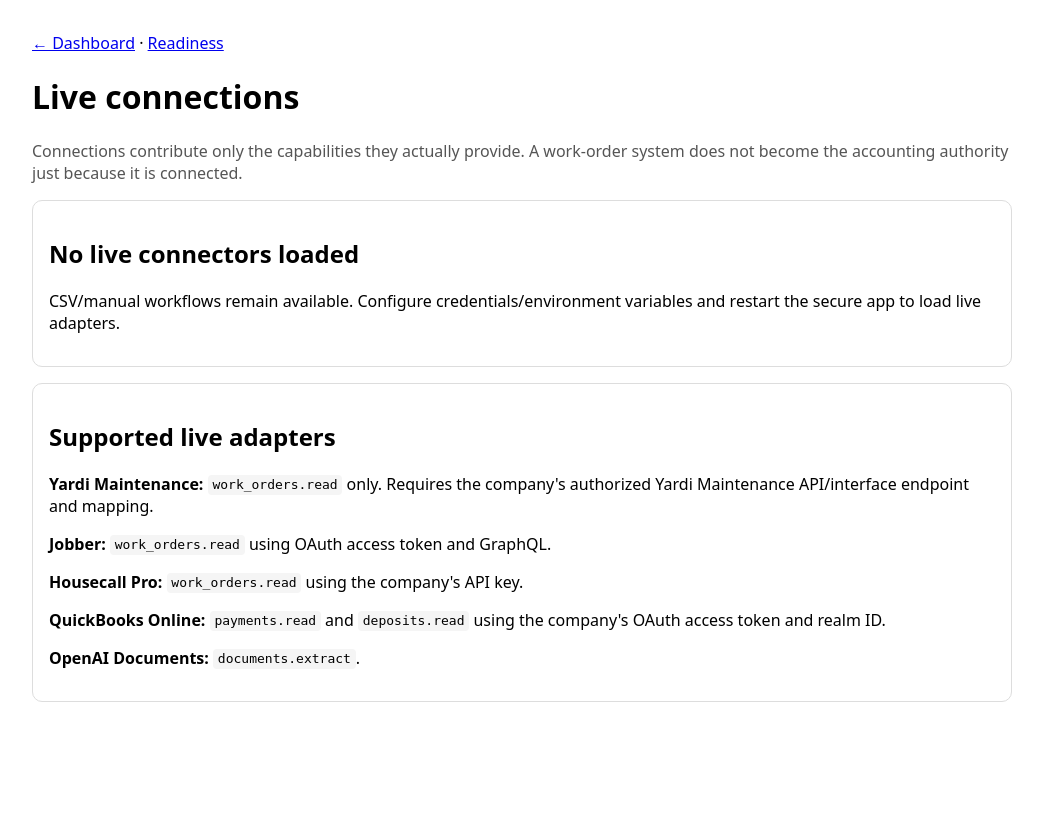
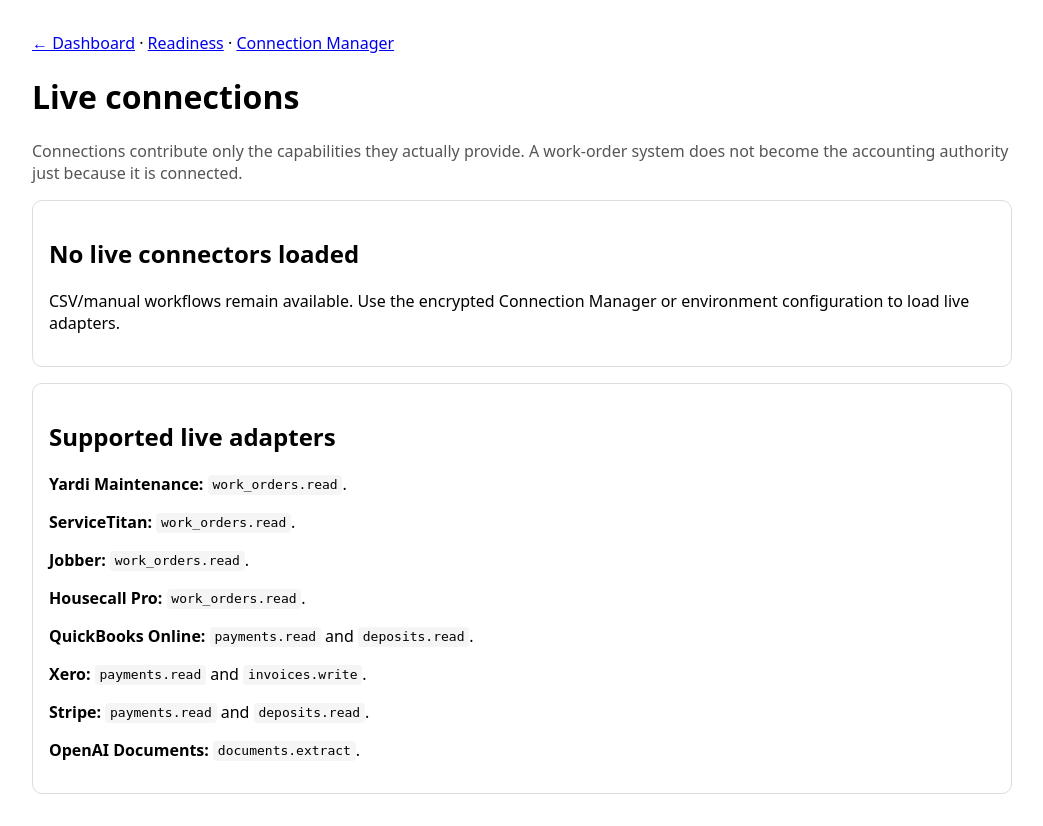
Before and after one commit to noeticanlabs/Bookkeeping-assistant-, a Flask app: template templates/connections.html in a window 1280 px wide. Shown: the whole page, without its empty margins (118-1161 px from the left). Before the commit the page ends 702 px from the top, so only its background shows below. Run offline with Flask 3, Linux system fonts and the light colour scheme; the template is opened without the code that fills it, so the values that code supplies are empty.

Commit message:
Link encrypted connection manager and expand adapter list

```diff
--- a/templates/connections.html
+++ b/templates/connections.html
@@ -1,10 +1,10 @@
 <!doctype html>
 <html lang="en"><head><meta charset="utf-8"><meta name="viewport" content="width=device-width,initial-scale=1"><title>Connections — Bookkeeper Assistant</title>
 <style>body{font-family:system-ui,sans-serif;max-width:980px;margin:2rem auto;padding:0 1rem}.card{border:1px solid #ddd;border-radius:10px;padding:1rem;margin:1rem 0}.cap{display:inline-block;background:#eef3f8;border-radius:999px;padding:.25rem .55rem;margin:.15rem;font-size:.9rem}.muted{color:#555}code{background:#f5f5f5;padding:.15rem .3rem;border-radius:4px}</style></head>
-<body><p><a href="/">← Dashboard</a> · <a href="/readiness">Readiness</a></p><h1>Live connections</h1>
+<body><p><a href="/">← Dashboard</a> · <a href="/readiness">Readiness</a> · <a href="/settings/connections/manage">Connection Manager</a></p><h1>Live connections</h1>
 <p class="muted">Connections contribute only the capabilities they actually provide. A work-order system does not become the accounting authority just because it is connected.</p>
 {% if connectors %}
 {% for c in connectors %}<section class="card"><h2>{{c.name}}</h2><p class="muted">{{c.class_name}}</p>{% if c.capabilities %}{% for cap in c.capabilities %}<span class="cap">{{cap}}</span>{% endfor %}{% else %}<p>No declared capabilities; legacy method inference is in use.</p>{% endif %}</section>{% endfor %}
-{% else %}<section class="card"><h2>No live connectors loaded</h2><p>CSV/manual workflows remain available. Configure credentials/environment variables and restart the secure app to load live adapters.</p></section>{% endif %}
-<section class="card"><h2>Supported live adapters</h2><p><strong>Yardi Maintenance:</strong> <code>work_orders.read</code> only. Requires the company's authorized Yardi Maintenance API/interface endpoint and mapping.</p><p><strong>Jobber:</strong> <code>work_orders.read</code> using OAuth access token and GraphQL.</p><p><strong>Housecall Pro:</strong> <code>work_orders.read</code> using the company's API key.</p><p><strong>QuickBooks Online:</strong> <code>payments.read</code> and <code>deposits.read</code> using the company's OAuth access token and realm ID.</p><p><strong>OpenAI Documents:</strong> <code>documents.extract</code>.</p></section>
+{% else %}<section class="card"><h2>No live connectors loaded</h2><p>CSV/manual workflows remain available. Use the encrypted Connection Manager or environment configuration to load live adapters.</p></section>{% endif %}
+<section class="card"><h2>Supported live adapters</h2><p><strong>Yardi Maintenance:</strong> <code>work_orders.read</code>.</p><p><strong>ServiceTitan:</strong> <code>work_orders.read</code>.</p><p><strong>Jobber:</strong> <code>work_orders.read</code>.</p><p><strong>Housecall Pro:</strong> <code>work_orders.read</code>.</p><p><strong>QuickBooks Online:</strong> <code>payments.read</code> and <code>deposits.read</code>.</p><p><strong>Xero:</strong> <code>payments.read</code> and <code>invoices.write</code>.</p><p><strong>Stripe:</strong> <code>payments.read</code> and <code>deposits.read</code>.</p><p><strong>OpenAI Documents:</strong> <code>documents.extract</code>.</p></section>
 </body></html>
```
